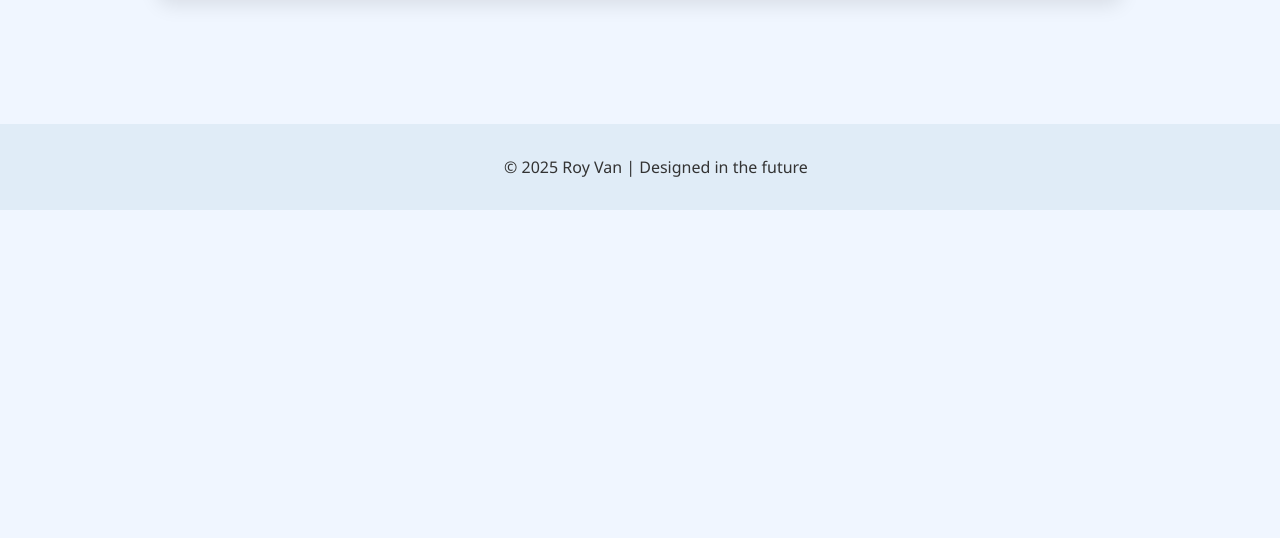
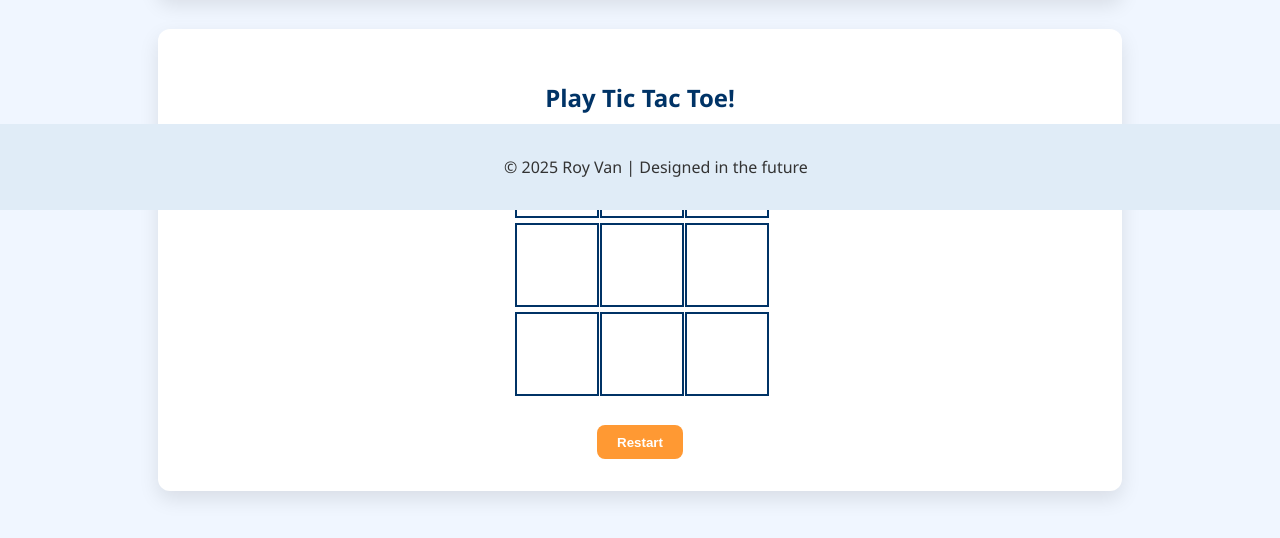
Before and after one commit to spacerideowo/WebDev-Portfolio-Roy-Van-, a plain HTML site: page index.html in a window 1280 px wide. Shown: the part 590-1128 px from the top of the page. Before the commit the page ends 853 px from the top, so only its background shows below. Drawn offline with Linux system fonts and the light colour scheme.

Commit message:
tic tac toe update

```diff
--- a/index.html
+++ b/index.html
@@ -35,6 +35,23 @@
     </div>
     </section>
 
+    <section id="tic-tac-toe">
+    <h2>Play Tic Tac Toe!</h2>
+    <div class="board">
+      <div class="cell" onclick="makeMove(this)"></div>
+      <div class="cell" onclick="makeMove(this)"></div>
+      <div class="cell" onclick="makeMove(this)"></div>
+      <div class="cell" onclick="makeMove(this)"></div>
+      <div class="cell" onclick="makeMove(this)"></div>
+      <div class="cell" onclick="makeMove(this)"></div>
+      <div class="cell" onclick="makeMove(this)"></div>
+      <div class="cell" onclick="makeMove(this)"></div>
+      <div class="cell" onclick="makeMove(this)"></div>
+    </div>
+    <p id="winner-message"></p>
+    <button onclick="resetBoard()">Restart</button>
+  </section>
+
   </main>
 
     <div id="lightbox" onclick="closeLightbox()">
--- a/scripts/script.js
+++ b/scripts/script.js
@@ -48,3 +48,45 @@ function toggleGoal() {
     btn.textContent = "Reveal My Favorite Goal";
   }
 }
+
+let currentPlayer = "X";
+let board = ["", "", "", "", "", "", "", "", ""];
+let gameOver = false;
+
+function makeMove(cell) {
+  const index = Array.from(cell.parentNode.children).indexOf(cell);
+
+  if (board[index] === "" && !gameOver) {
+    board[index] = currentPlayer;
+    cell.textContent = currentPlayer;
+    if (checkWin()) {
+      document.getElementById("winner-message").textContent = currentPlayer + " wins!";
+      gameOver = true;
+    } else if (!board.includes("")) {
+      document.getElementById("winner-message").textContent = "It’s a draw!";
+      gameOver = true;
+    } else {
+      currentPlayer = currentPlayer === "X" ? "O" : "X";
+    }
+  }
+}
+
+function checkWin() {
+  const winPatterns = [
+    [0,1,2], [3,4,5], [6,7,8], // rows
+    [0,3,6], [1,4,7], [2,5,8], // columns
+    [0,4,8], [2,4,6]           // diagonals
+  ];
+  return winPatterns.some(pattern => {
+    const [a,b,c] = pattern;
+    return board[a] && board[a] === board[b] && board[b] === board[c];
+  });
+}
+
+function resetBoard() {
+  board = ["", "", "", "", "", "", "", "", ""];
+  currentPlayer = "X";
+  gameOver = false;
+  document.querySelectorAll(".cell").forEach(cell => cell.textContent = "");
+  document.getElementById("winner-message").textContent = "";
+}
--- a/styles/style.css
+++ b/styles/style.css
@@ -255,3 +255,40 @@ main {
     text-align: center;
   }
 }
+
+#tic-tac-toe {
+  text-align: center;
+  margin-top: 2em;
+}
+
+.board {
+  display: grid;
+  grid-template-columns: repeat(3, 80px);
+  grid-gap: 5px;
+  justify-content: center;
+  margin: 1em auto;
+}
+
+.cell {
+  width: 80px;
+  height: 80px;
+  font-size: 2em;
+  font-weight: bold;
+  background-color: #fff;
+  border: 2px solid #003366;
+  display: flex;
+  align-items: center;
+  justify-content: center;
+  cursor: pointer;
+  transition: background-color 0.2s ease;
+}
+
+.cell:hover {
+  background-color: #f0f6ff;
+}
+
+#winner-message {
+  font-weight: bold;
+  margin-top: 1em;
+  color: #005f99;
+}
```
Also changed, not shown: accessibility.html (+1 -1 lines), design.html (+7 -5 lines), images/tic_tac_toe.jpg (added).
